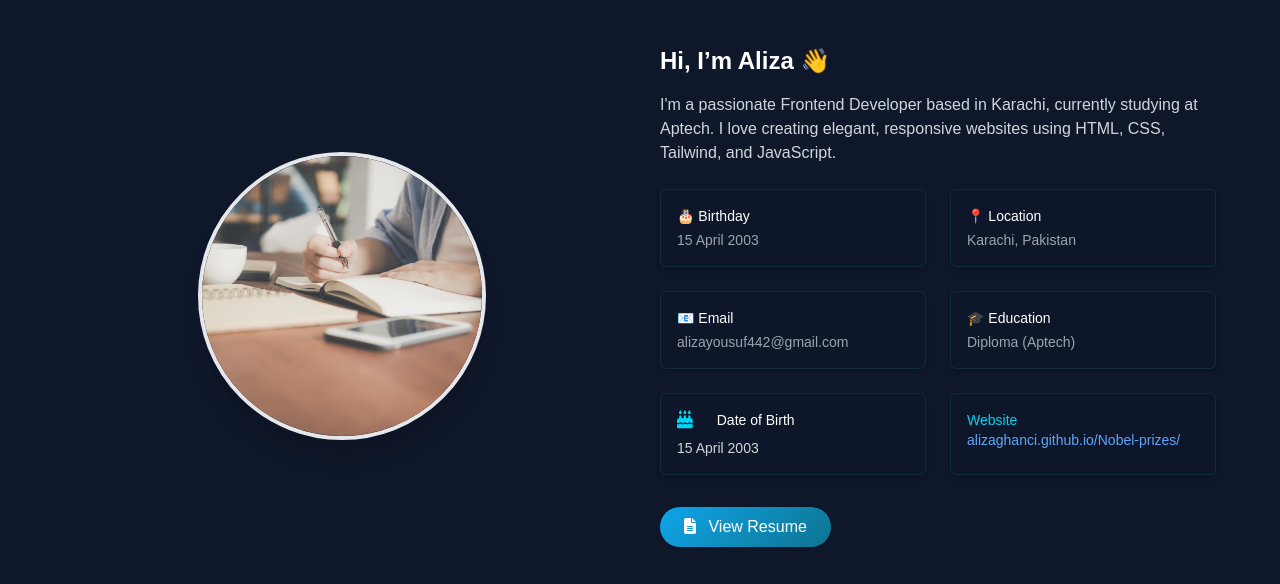
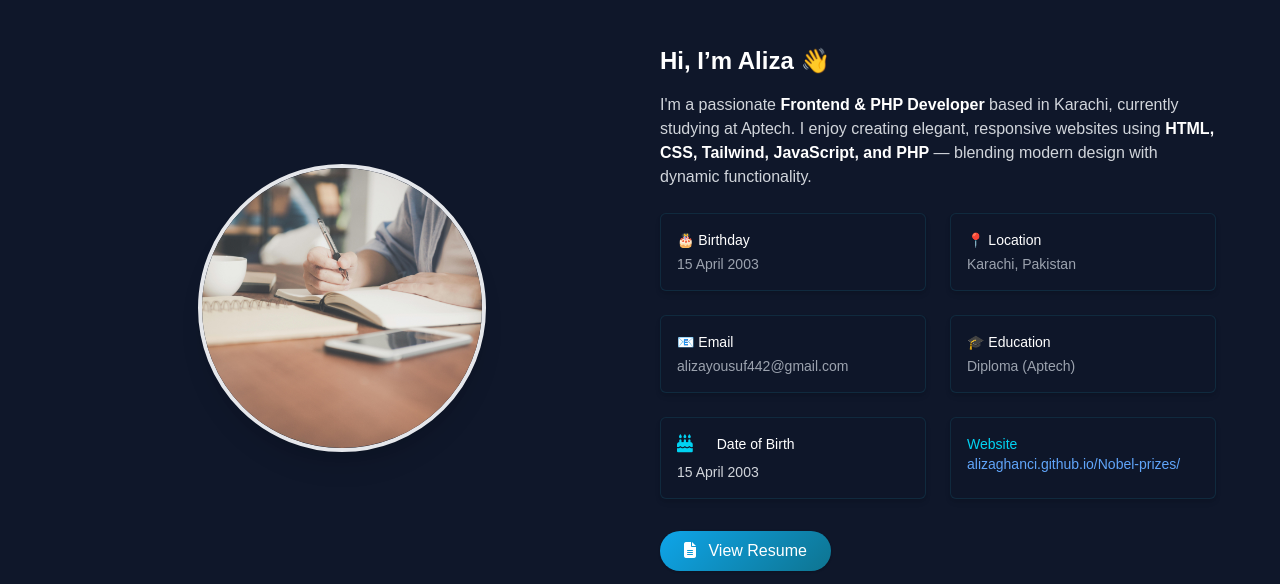
Before and after one commit to alizayousuf442-pixel/Professional-Portfolio, a website: page about.html in a window 1280 px wide. Shown: the part 216-800 px from the top of the page. Drawn offline with nearby package versions, Linux system fonts and the light colour scheme.

Commit message:
commites

```diff
--- a/about.html
+++ b/about.html
@@ -108,8 +108,9 @@
         <div>
           <h2 class="text-white text-2xl font-semibold mb-4">Hi, I’m Aliza 👋</h2>
           <p class="text-gray-300 mb-6">
-            I'm a passionate Frontend Developer based in Karachi, currently studying at Aptech. I love creating elegant, responsive websites using HTML, CSS, Tailwind, and JavaScript.
-          </p>
+  I'm a passionate <span class="font-semibold text-white">Frontend & PHP Developer</span> based in Karachi, currently studying at Aptech. I enjoy creating elegant, responsive websites using <span class="font-semibold text-white">HTML, CSS, Tailwind, JavaScript, and PHP</span> — blending modern design with dynamic functionality.
+</p>
+
           <div class="grid sm:grid-cols-2 gap-6 text-sm">
             <div class="info-card p-4 rounded-md shadow-md bg-gray-800 border border-cyan-600 w-full sm:w-50">
               <h4 class="font-medium text-white mb-1">🎂 Birthday</h4>
```
